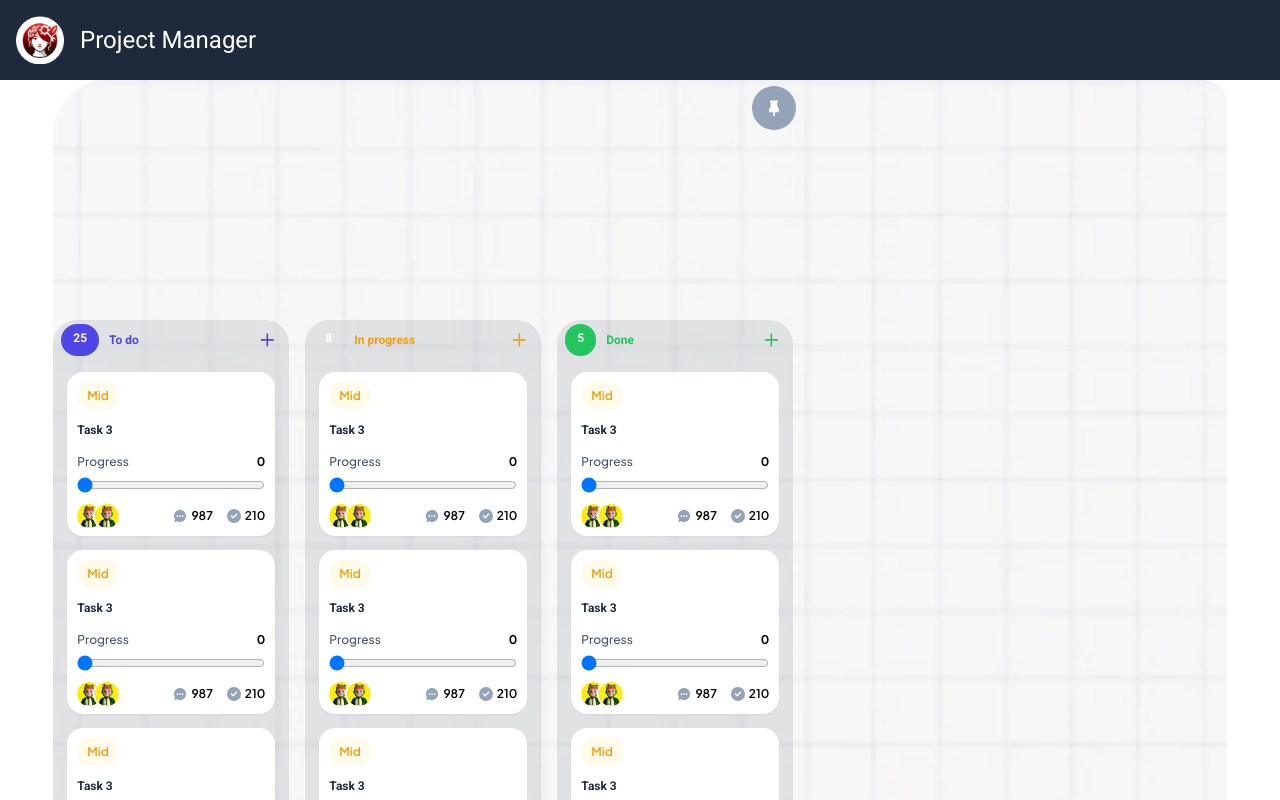
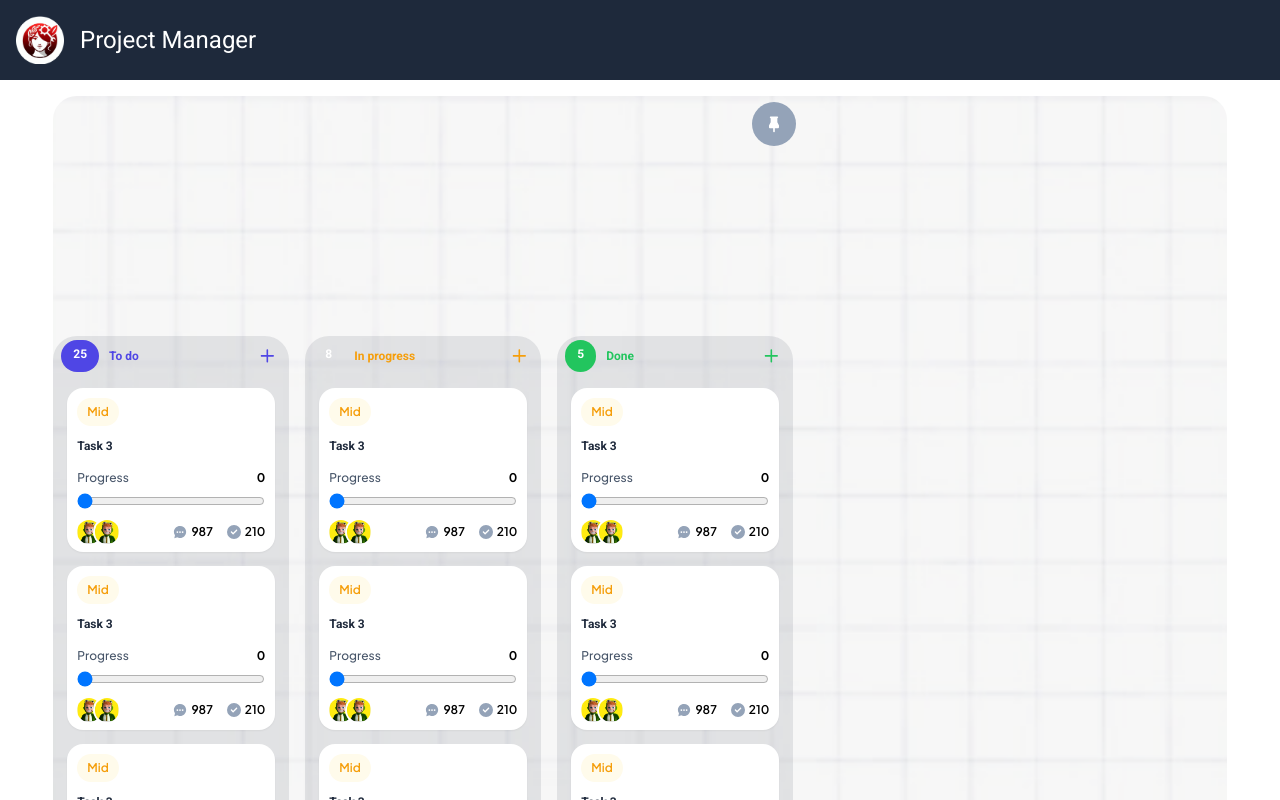
Before and after one commit to Enne-Amore/secondChallenge-compassPB, a React (Vite) app: page /kanban in a window 1280 px wide. Shown: the top 800 px of the page. Built offline with nearby package versions, Linux system fonts and the light colour scheme; a web font is replaced by a local one.

Commit message:
feat: main style of kanban page

```diff
--- a/src/components/kanban/Notification.tsx
+++ b/src/components/kanban/Notification.tsx
@@ -2,7 +2,7 @@ import logo from "../../../public/logo.png";
 
 export const Notification = () => {
   return (
-    <aside className="bg-[#00000080] text-white rounded-2xl flex flex-col gap-2 pt-1.5 pb-3 px-2.5 -translate-y-full w-10/12">
+    <aside className="absolute bottom-0 bg-[#00000080] text-white rounded-2xl flex flex-col gap-2 pt-1.5 pb-3 px-2.5 w-10/12">
       <div className="flex items-center gap-2">
         <figure className="w-6 h-6">
           <img
--- a/src/components/kanban/TablesTasks.tsx
+++ b/src/components/kanban/TablesTasks.tsx
@@ -2,7 +2,7 @@ import { TableTask } from "./TableTask";
 
 export const TablesTasks = () => {
   return (
-    <section className="flex gap-4 bg-kanban bg-no-repeat bg-cover rounded-3xl py-60 w-11/12 overflow-auto">
+    <section className="flex gap-4 bg-kanban-mobile xl:bg-kanban-desktop bg-no-repeat bg-cover bg-center rounded-3xl py-60 w-11/12 overflow-auto">
       <TableTask
         title={"To do"}
         qtd={25}
--- a/src/pages/Kanban.tsx
+++ b/src/pages/Kanban.tsx
@@ -9,7 +9,7 @@ export const Kanban = () => {
     <>
       <Header />
 
-      <main className="relative flex flex-col items-center">
+      <main className="relative flex flex-col items-center mt-4 mb-7">
         <FixedCard />
 
         <TablesTasks />
--- a/tailwind.config.js
+++ b/tailwind.config.js
@@ -72,7 +72,8 @@ export default {
                 "50%": "50% 50%",
             },
             backgroundImage: {
-                'kanban': "url('/src/assets/draggable-area.png')",
+                'kanban-mobile': "url('/src/assets/draggable-area-mobile.png')",
+                'kanban-desktop': "url('/src/assets/draggable-area-desktop.png')",
                 'bgImg': "url('/src/assets/person-illustration.png')",
             },
             gridTemplateColumns: {
```
Also changed, not shown: src/assets/draggable-area-desktop.png (renamed from src/assets/draggable-area.png), src/assets/draggable-area-mobile.png (added).
